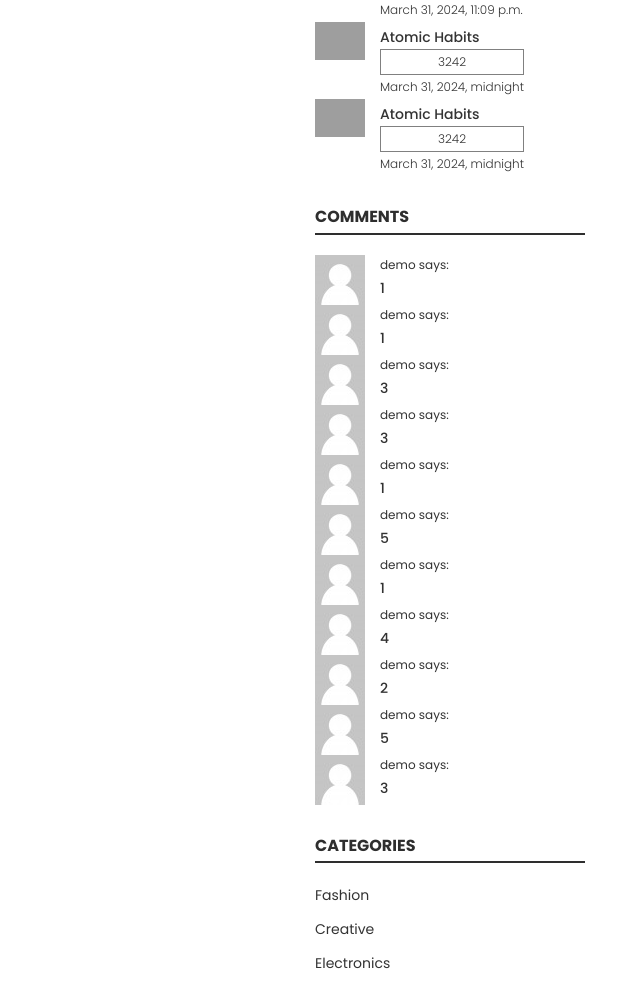
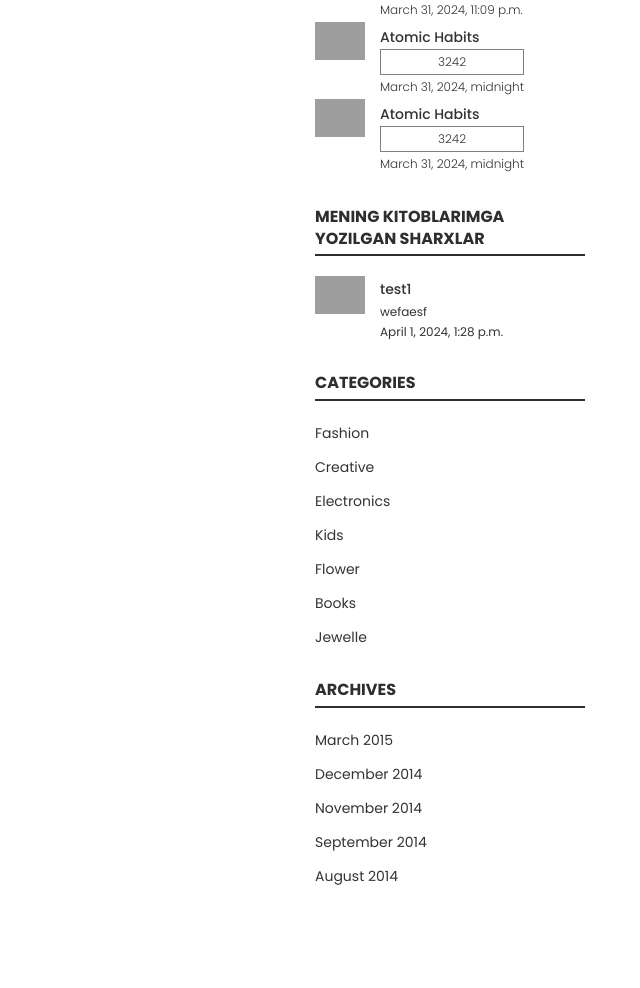
Before and after one commit to Bobur2828/book, a Django app: page /my_books/ in a window 1280 px wide. Shown: the part 1413-2401 px from the top of the page, without its empty margins (640-1280 px from the left). Run offline with Django 5.2, Linux system fonts and the light colour scheme; a user stored in the database is signed in; data comes from the database, SQL or seed files in the repository; both versions use the stored data as it was after the commit; some libraries are stand-ins or nearby versions; some web fonts are replaced; grey boxes are pictures that could not be loaded.

Commit message:
mening kitoblarim ishladi

```diff
--- a/my_app/templates/my_app/my_books.html
+++ b/my_app/templates/my_app/my_books.html
@@ -108,17 +108,20 @@
         					<!-- End Single Widget -->
         					<!-- Start Single Widget -->
         					<aside class="widget comment_widget">
-        						<h3 class="widget-title">Comments</h3>
+        						<h3 class="widget-title">Mening Kitoblarimga yozilgan sharxlar</h3>
         						<ul>
         							<li>
 										{% for comment in user_comments %}
         								<div class="post-wrapper">
         									<div class="thumb">
-        										<img src="{% static 'my_app/images/blog/comment/1.jpeg" alt="Comment images">
+        										<img src="{{ comment.books.photo.url }}" alt="Comment images">
         									</div>
         									<div class="content">
-        										<p>demo says:</p>
-        										<a href="#">{{comment}}</a>
+        										<a href="#">{{comment.books.name}}</a>
+
+												<p>{{comment.comment}}</p>
+												<p>{{comment.created_at}}</p>
+
         									</div>
         								</div>
 										{% endfor %}
--- a/my_app/views.py
+++ b/my_app/views.py
@@ -101,7 +101,8 @@ def my_books(request):
     user=request.user
     user_books=Books.objects.filter(custom_user=request.user)
     comment=Comment.objects.filter(user=user).order_by('-created_at')
-    user_comments=Comment.objects.filter(user=user)
+    user_comments = Comment.objects.filter(books__in=user_books)
+
 
 
     # books=Books.objects.filter(user=user
@@ -191,4 +192,4 @@ def SendMsg(request):
     requests.get(url + '6516071223' + '&text=' + text)
     messages.success(request, (f"Xabaringiz muvaffaqiyatli yuborildi!!!"))
 
-    return redirect('books:index')
+    return redirect('books:index',)
```
Also changed, not shown: db.sqlite3.
